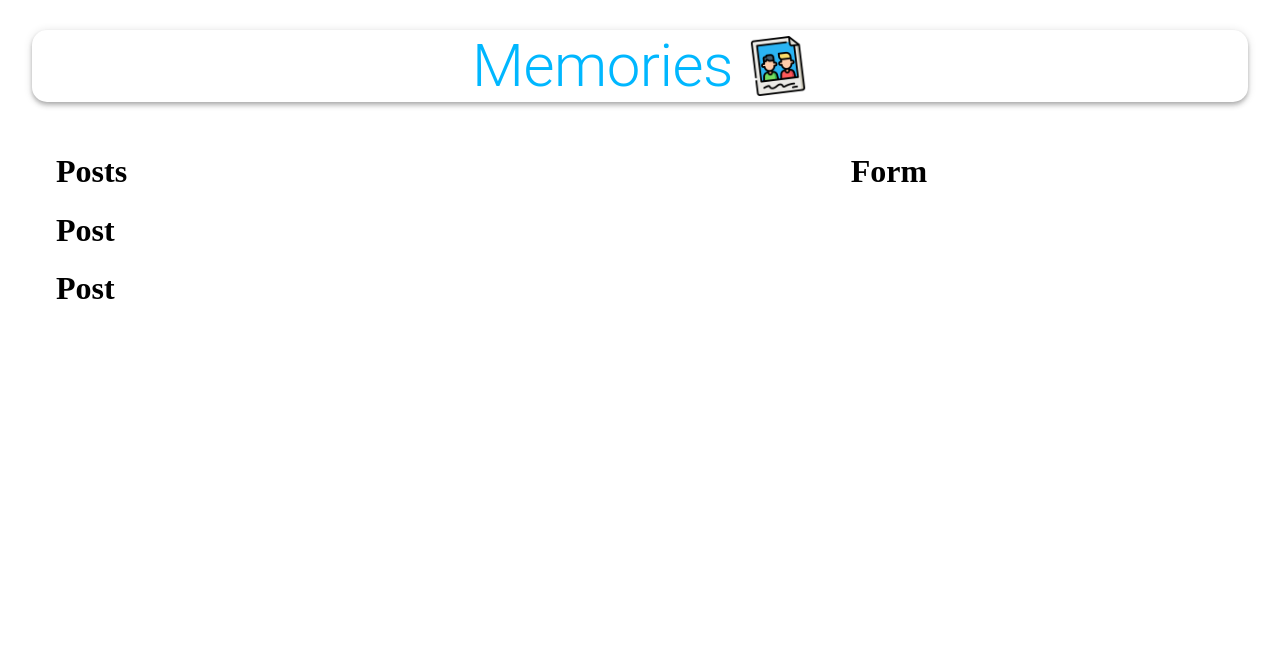
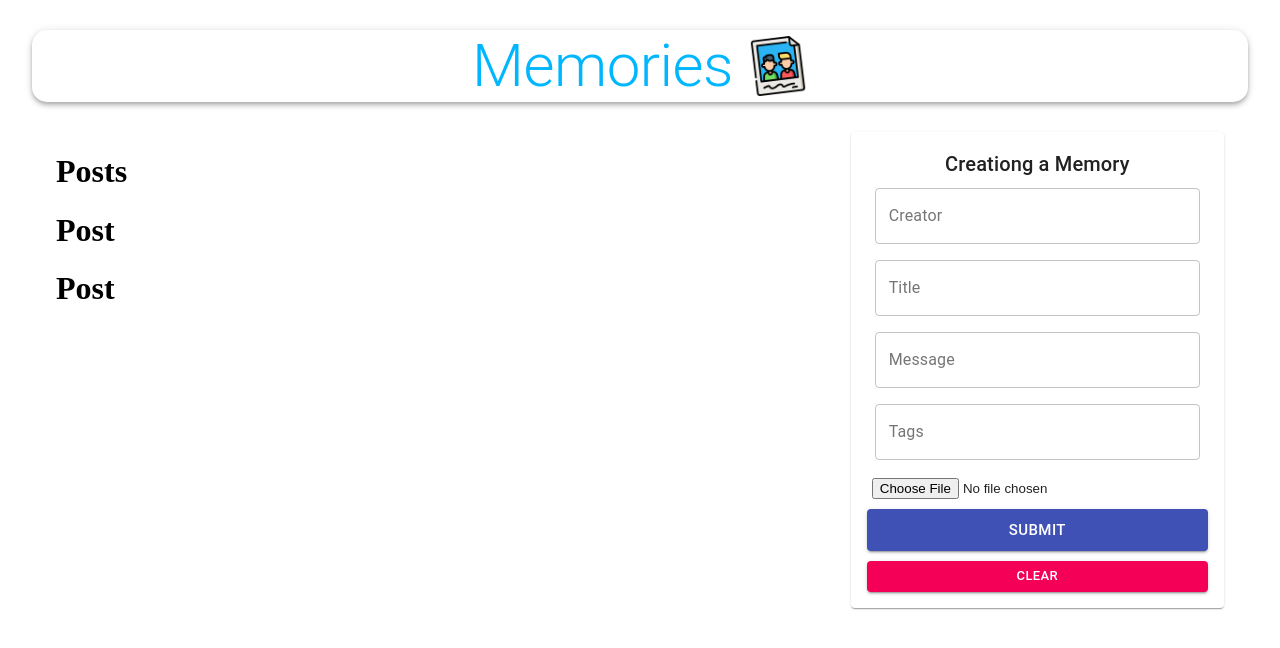
Before and after one commit to MZayniddin/memories_frontent, a React (Create React App) app: page / in a window 1280 px wide. Shown: the top 648 px of the page. Built offline with nearby package versions, Linux system fonts and the light colour scheme; no server answers.

Commit message:
added form to create post

```diff
--- a/src/components/Form/Form.js
+++ b/src/components/Form/Form.js
@@ -1,9 +1,102 @@
-import React from "react";
+import React, { useState } from "react";
+import { TextField, Button, Typography, Paper } from "@material-ui/core";
+import FileBase from "react-file-base64";
+
 import useStyles from "./styles";
 
 const Form = () => {
+    const [postData, setPostData] = useState({
+        creator: "",
+        title: "",
+        message: "",
+        tags: "",
+        selectedFile: "",
+    });
     const classes = useStyles();
-    return <h1>Form</h1>;
+
+    const handleSubmit = () => {};
+    const clear = () => {}
+
+    return (
+        <Paper className={classes.paper}>
+            <form
+                autoComplete="off"
+                noValidate
+                className={`${classes.root} ${classes.form}`}
+                onSubmit={handleSubmit}
+            >
+                <Typography variant="h6">Creationg a Memory</Typography>
+                <TextField
+                    name="creator"
+                    variant="outlined"
+                    label="Creator"
+                    fullWidth
+                    value={postData.creator}
+                    onChange={(e) =>
+                        setPostData({ ...postData, creator: e.target.value })
+                    }
+                />
+                <TextField
+                    name="title"
+                    variant="outlined"
+                    label="Title"
+                    fullWidth
+                    value={postData.title}
+                    onChange={(e) =>
+                        setPostData({ ...postData, title: e.target.value })
+                    }
+                />
+                <TextField
+                    name="message"
+                    variant="outlined"
+                    label="Message"
+                    fullWidth
+                    value={postData.message}
+                    onChange={(e) =>
+                        setPostData({ ...postData, message: e.target.value })
+                    }
+                />
+                <TextField
+                    name="tags"
+                    variant="outlined"
+                    label="Tags"
+                    fullWidth
+                    value={postData.tags}
+                    onChange={(e) =>
+                        setPostData({ ...postData, tags: e.target.value })
+                    }
+                />
+                <div className={classes.fileInput}>
+                    <FileBase
+                        type="file"
+                        multiple={false}
+                        onDone={({ base64 }) =>
+                            setPostData({ ...postData, selectedFile: base64 })
+                        }
+                    />
+                </div>
+                <Button
+                    className={classes.buttonSubmit}
+                    variant="contained"
+                    color="primary"
+                    size="large"
+                    type="submit"
+                    fullWidth
+                >
+                    Submit
+                </Button>
+                <Button
+                    variant="contained"
+                    color="secondary"
+                    size="small"
+                    onClick={clear}
+                    fullWidth
+                >
+                    Clear
+                </Button>
+            </form>
+        </Paper>
+    );
 };
 
 export default Form;
```
